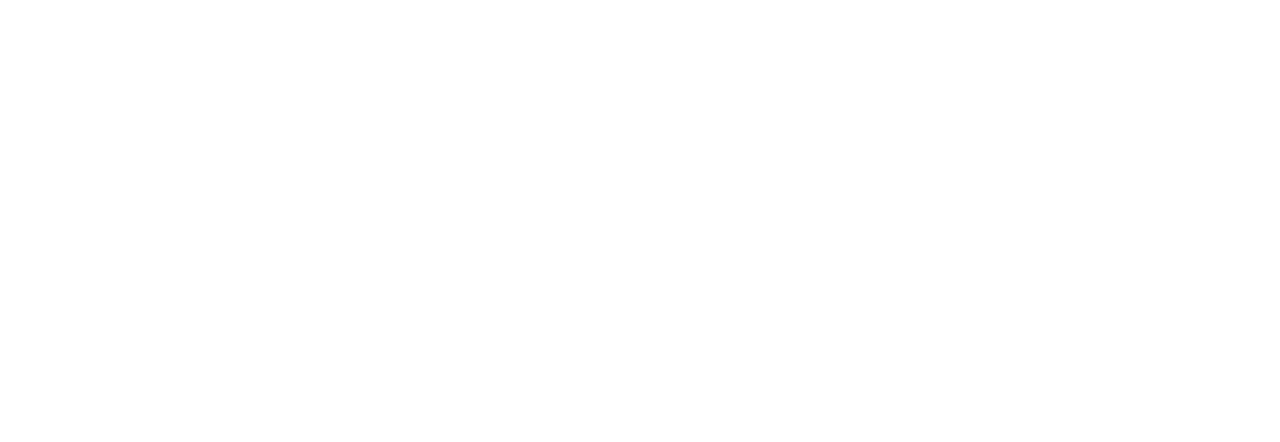
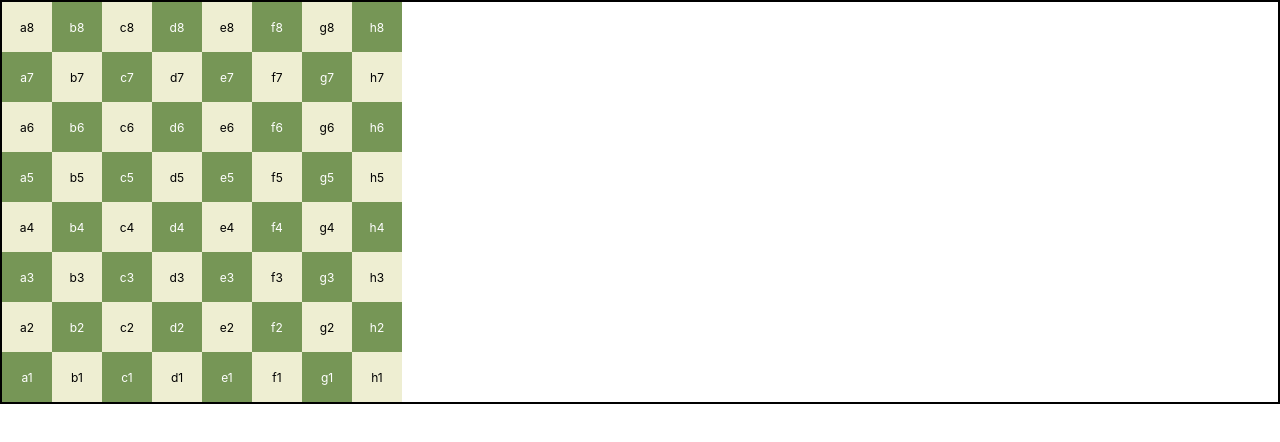
Before and after one commit to chris-diesner/chess-app, a React (Create React App) app in the folder frontend/: page /board in a window 1280 px wide. Before the commit this address had no page. Shown: the top 442 px of the page. Built offline with nearby package versions, Linux system fonts and the light colour scheme.

Commit message:
final setup for frontend done & display basic board for testing

```diff
--- a/frontend/src/App.tsx
+++ b/frontend/src/App.tsx
@@ -1,12 +1,16 @@
 import React from 'react';
 import { BrowserRouter as Router, Routes, Route } from 'react-router-dom';
-import Home from '../pages/Home';
+import Home from './pages/Home';
+import Game from './pages/Game';
+import Board from './components/Board';
 
 const App: React.FC = () => {
   return (
     <Router>
       <Routes>
         <Route path="/" element={<Home />} />
+        <Route path="/game" element={<Game />} />
+        <Route path="/board" element={<Board />} />
       </Routes>
     </Router>
   );
--- /dev/null
+++ b/frontend/src/components/Board.tsx
@@ -0,0 +1,54 @@
+import React from 'react';
+
+// Hilfsfunktion: Koordinaten generieren
+const generateBoard = () => {
+  const rows = 'abcdefgh'; // Schachspalten
+  const board = [];
+
+  for (let row = 8; row >= 1; row--) {
+    for (let col = 0; col < rows.length; col++) {
+      board.push(`${rows[col]}${row}`);
+    }
+  }
+  return board;
+};
+
+const Board: React.FC = () => {
+  const boardSquares = generateBoard(); // Koordinaten generieren
+
+  return (
+    <div
+      style={{
+        display: 'grid',
+        gridTemplateColumns: 'repeat(8, 50px)',
+        gridTemplateRows: 'repeat(8, 50px)',
+        border: '2px solid black',
+      }}
+    >
+      {boardSquares.map((square, index) => {
+        // Abwechselnde Farben
+        const isBlack = (Math.floor(index / 8) + index) % 2 === 1;
+
+        return (
+          <div
+            key={square}
+            style={{
+              backgroundColor: isBlack ? '#769656' : '#eeeed2',
+              display: 'flex',
+              justifyContent: 'center',
+              alignItems: 'center',
+              width: '50px',
+              height: '50px',
+              fontSize: '12px',
+              color: isBlack ? '#fff' : '#000',
+            }}
+          >
+            {square} {/* Label anzeigen */}
+          </div>
+        );
+      })}
+    </div>
+  );
+};
+
+export default Board;
--- /dev/null
+++ b/frontend/src/pages/Game.tsx
@@ -0,0 +1,17 @@
+import React from 'react';
+import Board from '../components/Board';
+
+const Game: React.FC = () => {
+  return (
+    <div style={{ display: 'flex', flexDirection: 'column', alignItems: 'center', padding: '20px' }}>
+      <h1>Schachspiel</h1>
+      <Board />
+      <div style={{ marginTop: '20px', width: '80%', textAlign: 'center' }}>
+        <h2>Spielinformationen</h2>
+        <p>Hier können Zughistorie, Spielerinfos oder Status angezeigt werden.</p>
+      </div>
+    </div>
+  );
+};
+
+export default Game;
```
Also changed, not shown: frontend/src/pages/Home.tsx (renamed from frontend/pages/Home.tsx).
